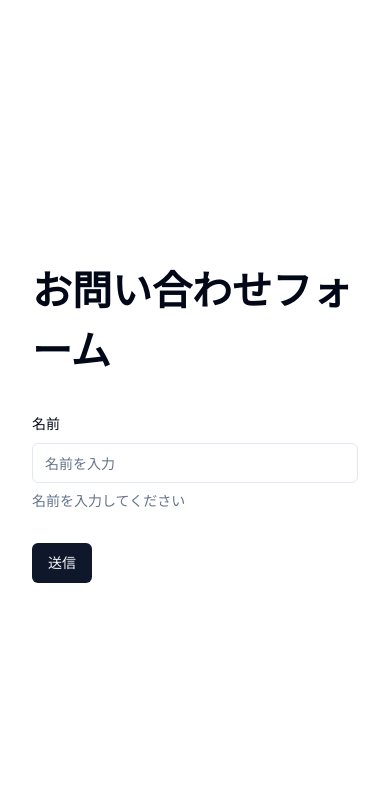
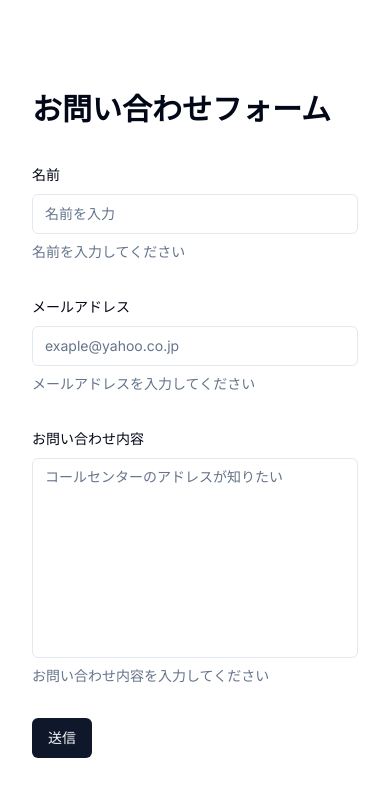
Before and after one commit to shunmakk/email.js, a Next.js app: page /components/contact in a window 390 px wide. Shown: the top 796 px of the page. Built offline with nearby package versions, Linux system fonts and the light colour scheme.

Commit message:
uiの完成(仮)

```diff
--- a/src/app/components/contact/page.tsx
+++ b/src/app/components/contact/page.tsx
@@ -6,9 +6,12 @@ import React from 'react'
 import { Input } from '@/components/ui/input'
 import { useForm } from 'react-hook-form'
 import z from 'zod'
+import { Textarea } from '@/components/ui/textarea'
 
 const formShechma = z.object({
-  name: z.string().min(2,{message:'2文字以上で入力してください'}).max(10, {message: '10文字以上で入力してください'})
+  name: z.string().min(4,{message:'4文字以上で入力してください'}).max(15, {message: '15文字以下で入力してください'}),
+  email: z.string().email({message: 'メールアドレスの形式ではありません'}),
+  content: z.string().min(1,{message: '1文字以上で入力してください'})
 })
 
 type formType = z.infer<typeof formShechma>
@@ -20,17 +23,20 @@ const Contact = () => {
     resolver: zodResolver(formShechma),
     defaultValues: {
       name: "",
+      email: "",
+      content: ""
     }
   })
 
   const onSubmit = (data:formType) => {
     console.log(data)
+    form.reset()
   }
 
   return (
     <div className='container h-screen flex items-center'>
-      <div className='lg:w-[60%] w-full mx-auto'>
-        <h2 className='text-[40px] font-bold mb-[30px]'>お問い合わせフォーム</h2>
+      <div className='lg:w-[60%] w-full mx-auto '>
+        <h2 className='text-[30px] md:text-[40px] font-bold mb-[30px]'>お問い合わせフォーム</h2>
         <Form {...form}>
           <form  className='space-y-8'  onSubmit={form.handleSubmit(onSubmit)}>
             <FormField
@@ -47,6 +53,34 @@ const Contact = () => {
               </FormItem>
              )}
             />
+            <FormField
+             control={form.control}
+             name = 'email'
+             render={({field}) => (
+              <FormItem>
+                <FormLabel>メールアドレス</FormLabel>
+                <FormControl>
+                  <Input placeholder='exaple@yahoo.co.jp'{...field} />
+                </FormControl>
+                <FormDescription>メールアドレスを入力してください</FormDescription>
+                <FormMessage/>
+              </FormItem>
+             )}
+            />
+            <FormField
+             control={form.control}
+             name = 'content'
+             render={({field}) => (
+              <FormItem>
+                <FormLabel>お問い合わせ内容</FormLabel>
+                <FormControl>
+                  <Textarea  placeholder='コールセンターのアドレスが知りたい'{...field} className='resize-none h-[200px]' />
+                </FormControl>
+                <FormDescription>お問い合わせ内容を入力してください</FormDescription>
+                <FormMessage/>
+              </FormItem>
+             )}
+            />
             <Button>送信</Button>
           </form>
         </Form>
```
